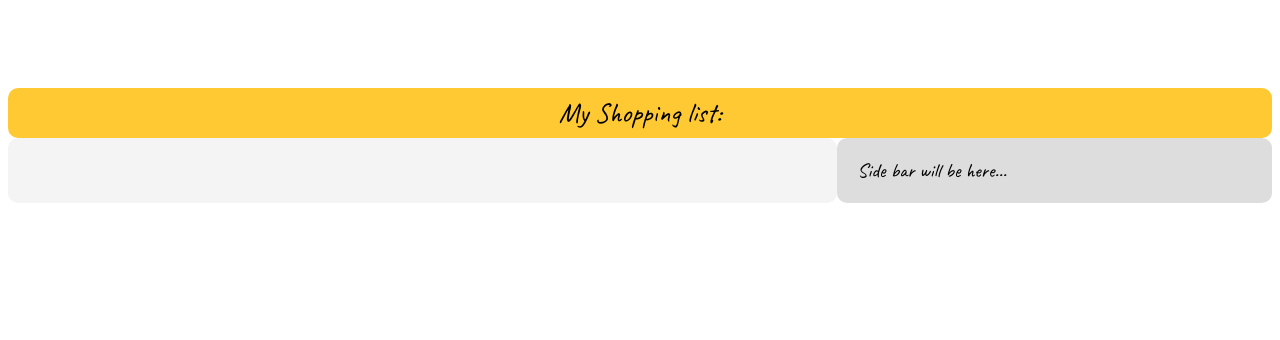
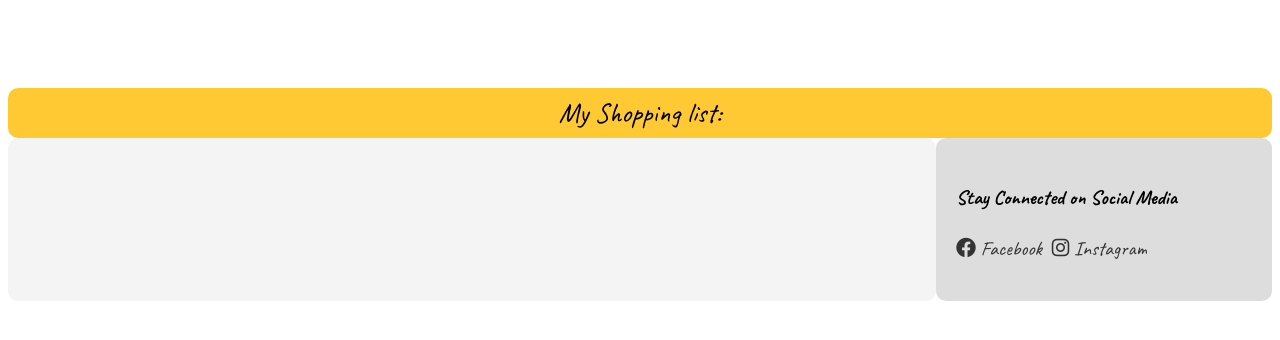
Before and after one commit to shlomitbitton/ineedit_client, an Angular app: page / in a window 1280 px wide. Shown: the top 340 px of the page. Built offline with nearby package versions, Linux system fonts and the light colour scheme.

Commit message:
social media links

```diff
--- a/package.json
+++ b/package.json
@@ -21,6 +21,7 @@
     "@angular/platform-server": "^17.3.0",
     "@angular/router": "^17.3.0",
     "@angular/ssr": "^17.3.4",
+    "@fortawesome/fontawesome-free": "^6.5.2",
     "express": "^4.18.2",
     "rxjs": "~7.8.0",
     "tslib": "^2.3.0",
--- a/src/app/layout/layout.component.css
+++ b/src/app/layout/layout.component.css
@@ -21,7 +21,7 @@ body {
   height: calc(100% - 50px); /* Remaining height after the header */
 }
 .left-column {
-  flex: 2; /* 2/3 of the space */
+  flex: 3; /* 2/3 of the space */
   background-color: #f4f4f4;
   padding: 20px;
   border-radius: 10px;
@@ -34,3 +34,21 @@ body {
   font-size: 20px;
   font-family: 'Caveat', cursive;
 }
+.social-media-links ul {
+  list-style: none;
+  padding: 0;
+}
+
+.social-media-links li {
+  display: inline-block;
+  margin-right: 10px; /* Space between icons */
+}
+
+.social-media-links a {
+  text-decoration: none;
+  color: #333; /* Dark grey text and icons */
+}
+
+.social-media-links a:hover {
+  color: #0056b3; /* Highlight color on hover */
+}
--- a/src/app/layout/layout.component.html
+++ b/src/app/layout/layout.component.html
@@ -7,6 +7,12 @@
     <router-outlet></router-outlet>
   </div>
   <div class="right-column">
-      Side bar will be here...
+    <div class="social-media-links">
+      <h4>Stay Connected on Social Media</h4>
+      <ul>
+        <li><a href="https://www.facebook.com/yourpage" target="_blank" rel="noopener noreferrer"><i class="fab fa-facebook"></i> Facebook</a></li>
+        <li><a href="https://www.instagram.com/yourhandle" target="_blank" rel="noopener noreferrer"><i class="fab fa-instagram"></i> Instagram</a></li>
+      </ul>
+    </div>
   </div>
 </div>
--- a/src/app/needing-event/needing-event.component.css
+++ b/src/app/needing-event/needing-event.component.css
@@ -5,8 +5,8 @@
   margin-bottom: 20px; /* Space between list items */
   background-color: #f9f9f9; /* Light background for each item */
   padding: 10px; /* Padding inside each list item */
-  border-radius: 5px; /* Optional: rounded corners */
-  box-shadow: 0 2px 5px rgba(0,0,0,0.1); /* Optional: slight shadow for depth */
+  /*border-radius: 5px; !* Optional: rounded corners *!*/
+  /*box-shadow: 0 2px 5px rgba(0,0,0,0.1); !* Optional: slight shadow for depth *!*/
   font-size: 20px;
   font-family: 'Caveat', cursive;
 }
--- a/src/app/needing-event/needing-event.component.html
+++ b/src/app/needing-event/needing-event.component.html
@@ -5,7 +5,7 @@
       <ul>
         <li *ngFor="let userNeed of needingEventOfUser" class="list-item">
           <div>Buy  {{ userNeed.itemNeededName }}  <span class="lighter-color">[ {{ userNeed.shoppingCategory }} ]</span></div>
-          <div><span class="lighter-color">Need it already {{ userNeed.daysListed }} days...</span></div>
+          <div><span class="lighter-color">Need it {{ userNeed.daysListed }} days...</span></div>
 <!--          <div><strong>Still </strong> {{ userNeed.needingEventStatus }}</div>-->
         </li>
       </ul>
--- a/src/index.html
+++ b/src/index.html
@@ -9,6 +9,7 @@
   <link rel="preconnect" href="https://fonts.googleapis.com">
   <link rel="preconnect" href="https://fonts.gstatic.com" crossorigin>
   <link href="https://fonts.googleapis.com/css2?family=Caveat:wght@400..700&display=swap" rel="stylesheet">
+  <link href="https://cdnjs.cloudflare.com/ajax/libs/font-awesome/6.0.0-beta3/css/all.min.css" rel="stylesheet">
 </head>
 <body>
   <app-root></app-root>
```
Also changed, not shown: 1 other file (tests, documents, lock files or other folders).
